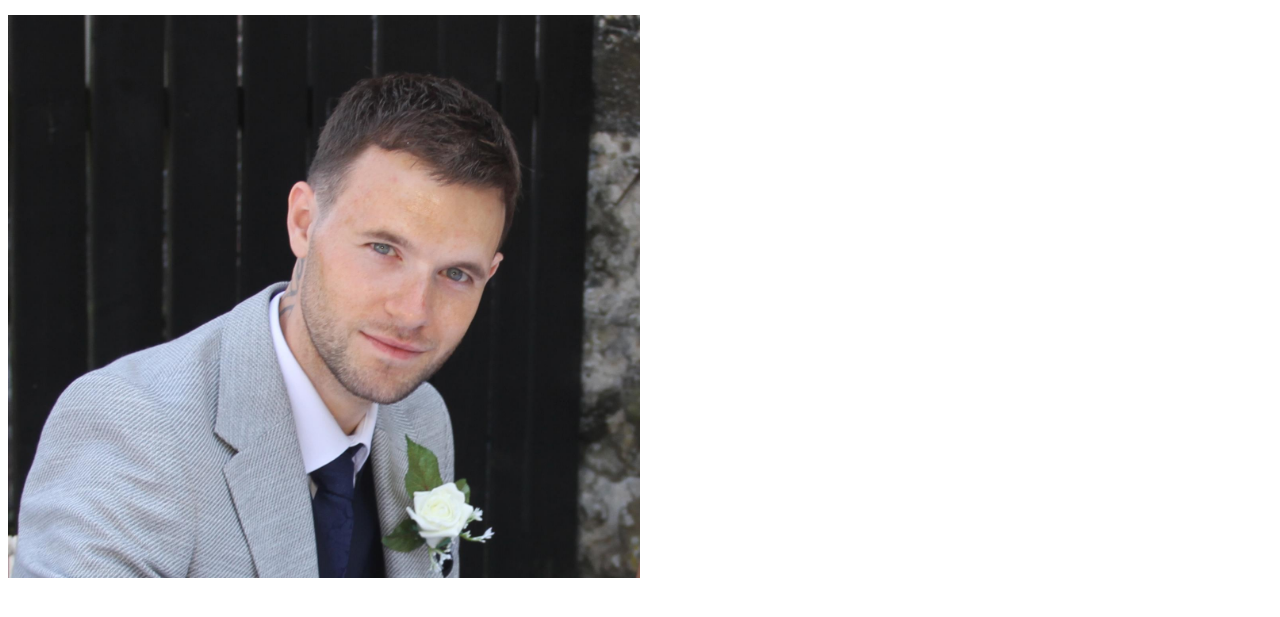
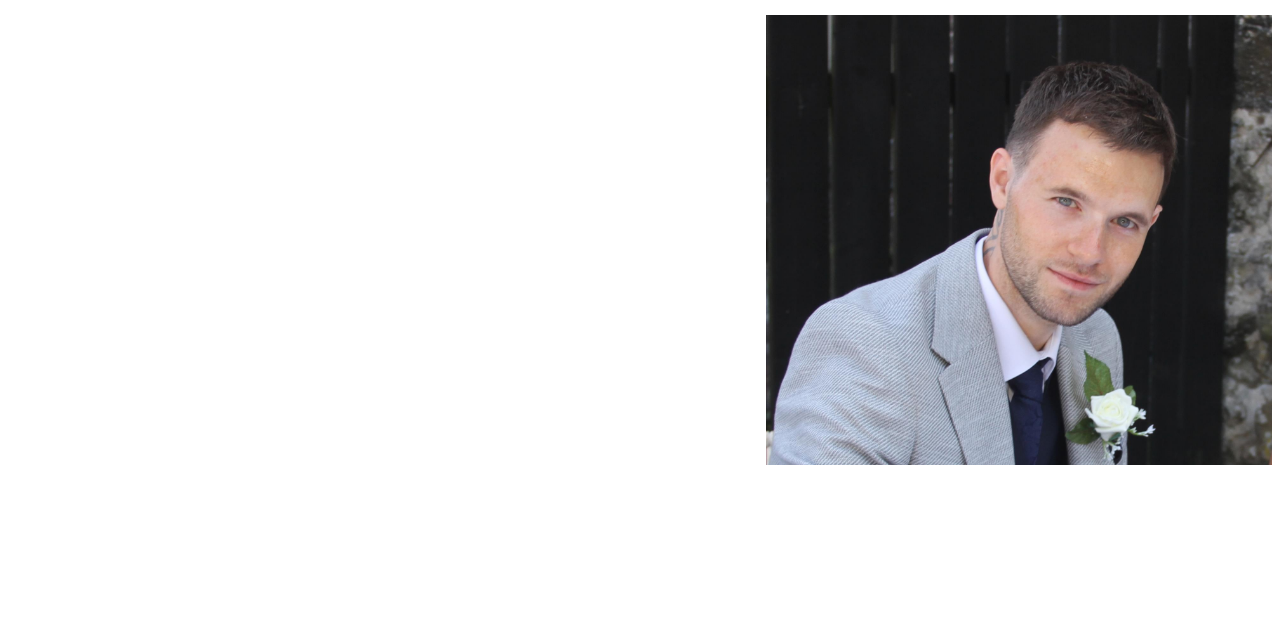
Before and after one commit to Majeownsall1/Portfolio-Website, a plain HTML site: page index.html in a window 1280 px wide. Shown: the part 79-696 px from the top of the page. Drawn offline with Linux system fonts and the light colour scheme.

Commit message:
About me added
added about me section with image

```diff
--- a/index.html
+++ b/index.html
@@ -22,6 +22,8 @@
 
   </div>
 
+  <div id="About">
     <img id="Justin" src="IMG_2916.JPG">
+  </div>
 </body>
 </html>
--- a/style.css
+++ b/style.css
@@ -19,12 +19,14 @@ li{
     font-size: 16px;
 }
 
-
+#About{
+    display: flex;
+    justify-content: space-between;
+}
 
 #Justin{
-    width: 50%;
-    height: 50%; /* Fixed height */
-    display :inline-block;
-    justify-content: space-between;
-    align-items:flex-end;
+    width: 40%;
+    height: 40%; /* Fixed height */
+    margin-left: auto;
+
 }
```
